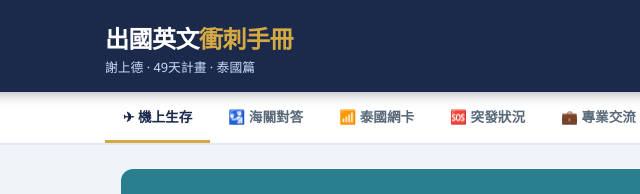
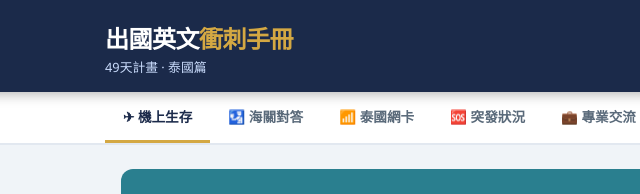
Before and after one commit to ShangTeHsieh/thailand-english, a plain HTML site: page index.html in a window 1280 px wide. Shown: the top 194 px of the page, 55-695 px from the left. Drawn offline with Linux system fonts and the light colour scheme.

Commit message:
Update index.html

```diff
--- a/index.html
+++ b/index.html
@@ -3,7 +3,7 @@
 <head>
 <meta charset="UTF-8">
 <meta name="viewport" content="width=device-width, initial-scale=1.0">
-<title>謝上德｜出國英文衝刺手冊 · 泰國篇</title>
+<title>出國英文衝刺手冊 · 泰國篇</title>
 <style>
   :root {
     --navy:#1B2A4A; --gold:#D4A843; --teal:#2A7F8F; --purple:#6B3FA0;
@@ -131,7 +131,7 @@
   <div class="header-inner">
     <div>
       <div class="logo">出國英文<span>衝刺手冊</span></div>
-      <div class="subtitle">謝上德 · 49天計畫 · 泰國篇</div>
+      <div class="subtitle">49天計畫 · 泰國篇</div>
     </div>
     <div class="day-badge">🇹🇭 Day 1 — 機上生存</div>
   </div>
```
